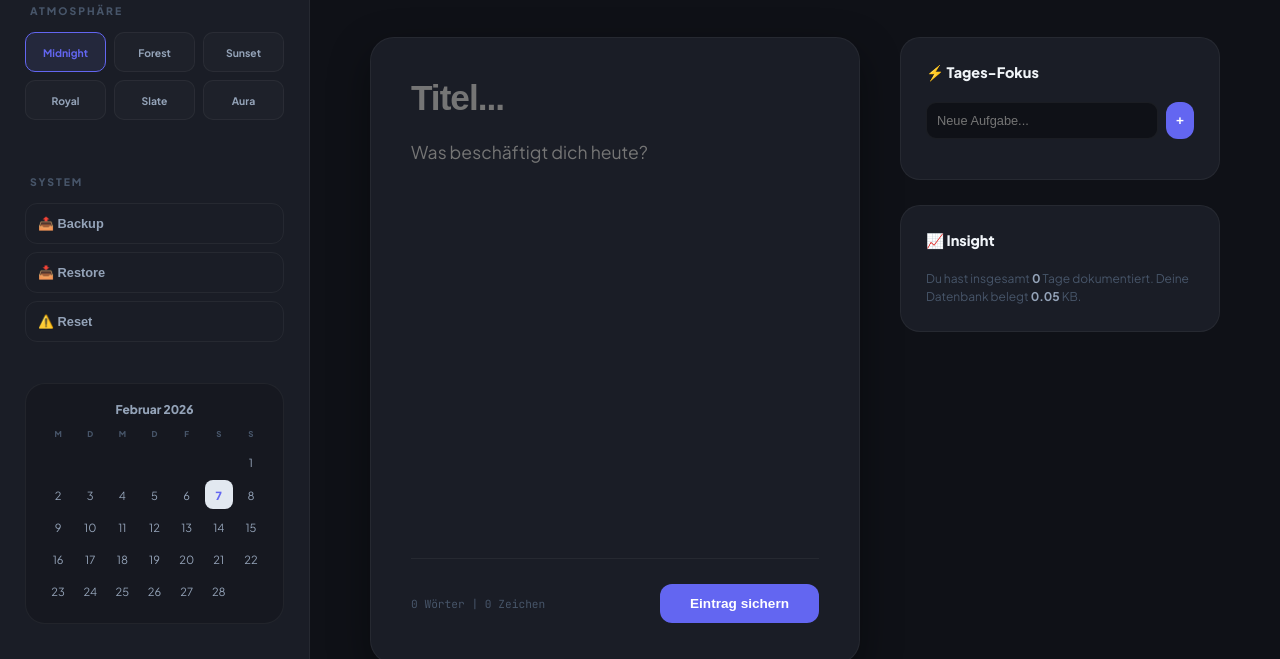
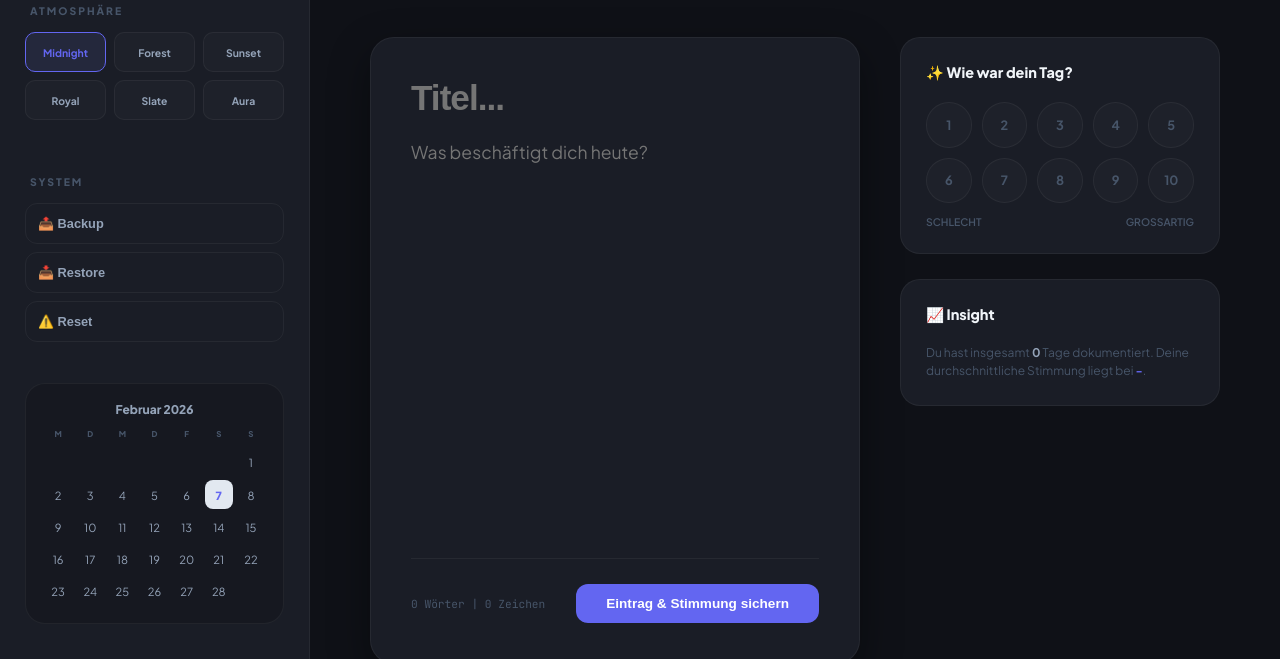
Before and after one commit to gelbblaueblume-commits/reldonote, a plain HTML site: page index.html in a window 1280 px wide. Shown: the part 141-800 px from the top of the page. Drawn offline with Linux system fonts and the light colour scheme.

Commit message:
index.html
Signed-off-by: gelbblaueblume-commits <gelbblaueblume@gmail.com>

```diff
--- a/index.html
+++ b/index.html
@@ -3,10 +3,10 @@
 <head>
     <meta charset="UTF-8">
     <meta name="viewport" content="width=device-width, initial-scale=1.0">
-    <title>reldo note | Aura Edition</title>
+    <title>reldo note | Mood Tracker Edition</title>
     <link href="https://fonts.googleapis.com/css2?family=Plus+Jakarta+Sans:wght@300;400;500;600;700;800&family=JetBrains+Mono:wght@400;500&display=swap" rel="stylesheet">
     <style>
-        /* RELDO NOTE - AURA DESIGN SYSTEM */
+        /* RELDO NOTE - AURA MOOD SYSTEM */
         :root {
             --bg: #0d0f14;
             --surface: #161920;
@@ -23,7 +23,6 @@
             --transition: all 0.4s cubic-bezier(0.23, 1, 0.32, 1);
         }
 
-        /* THEME MATRIX - SOFTER PALETTE */
         body.theme-midnight { --bg: #0f1117; --surface: #1a1d26; --primary: #6366f1; }
         body.theme-forest { --bg: #0d1210; --surface: #161e1a; --primary: #52b788; }
         body.theme-sunset { --bg: #140f10; --surface: #1e1617; --primary: #fb7185; }
@@ -178,6 +177,7 @@
 
         .btn-save-main:hover { transform: translateY(-2px); box-shadow: 0 8px 20px rgba(99, 102, 241, 0.3); opacity: 0.9; }
 
+        /* MOOD SELECTOR STYLES */
         .panel-item {
             background: var(--surface); border: 1px solid var(--border);
             border-radius: 20px; padding: 25px; margin-bottom: 25px;
@@ -185,21 +185,45 @@
 
         .panel-h3 { font-size: 0.9rem; font-weight: 800; margin-bottom: 20px; color: var(--text-main); }
 
-        .todo-entry { display: flex; gap: 8px; margin-bottom: 15px; }
-        .todo-input {
-            flex: 1; background: var(--bg); border: 1px solid var(--border);
-            border-radius: 10px; padding: 10px; color: white; font-size: 0.8rem;
+        .mood-grid {
+            display: grid;
+            grid-template-columns: repeat(5, 1fr);
+            gap: 10px;
+            margin-bottom: 10px;
         }
 
-        .todo-item {
-            display: flex; align-items: center; gap: 10px; padding: 10px;
-            border-radius: 10px; transition: 0.2s; cursor: pointer;
+        .mood-circle {
+            aspect-ratio: 1;
+            border-radius: 50%;
+            border: 1px solid var(--border);
+            display: flex;
+            align-items: center;
+            justify-content: center;
+            font-size: 0.8rem;
+            font-weight: 700;
+            cursor: pointer;
+            transition: var(--transition);
+            color: var(--text-ghost);
+            background: rgba(255,255,255,0.02);
         }
 
-        .todo-item:hover { background: rgba(255,255,255,0.03); }
-        .todo-checkbox { width: 16px; height: 16px; border-radius: 4px; border: 1px solid var(--text-ghost); transition: 0.2s; }
-        .todo-item.completed .todo-text { text-decoration: line-through; color: var(--text-ghost); }
-        .todo-text { font-size: 0.85rem; font-weight: 500; color: var(--text-dim); }
+        .mood-circle:hover { border-color: var(--text-dim); transform: scale(1.1); color: white; }
+        .mood-circle.active {
+            background: var(--primary);
+            color: white;
+            border-color: var(--primary);
+            box-shadow: 0 0 15px rgba(129, 140, 248, 0.4);
+        }
+
+        .mood-label {
+            display: flex;
+            justify-content: space-between;
+            font-size: 0.65rem;
+            color: var(--text-ghost);
+            margin-top: 12px;
+            font-weight: 600;
+            text-transform: uppercase;
+        }
 
         #toast {
             position: fixed; bottom: 30px; left: 50%; transform: translateX(-50%) translateY(100px);
@@ -219,7 +243,7 @@
             <div class="brand-icon">R</div>
             <div class="brand-text">
                 <h1>reldo note</h1>
-                <p>Aura Experience</p>
+                <p>Mood Engine v2</p>
             </div>
         </div>
 
@@ -261,23 +285,34 @@
                 <textarea id="mainBody" class="input-body" placeholder="Was beschäftigt dich heute?"></textarea>
                 <div class="editor-footer">
                     <div class="word-stats"><span id="wordCount">0</span> Wörter | <span id="charCount">0</span> Zeichen</div>
-                    <button class="btn-save-main" onclick="app.saveEntry()">Eintrag sichern</button>
+                    <button class="btn-save-main" onclick="app.saveEntry()">Eintrag & Stimmung sichern</button>
                 </div>
             </section>
 
             <section>
                 <div class="panel-item">
-                    <h3 class="panel-h3">⚡ Tages-Fokus</h3>
-                    <div class="todo-entry">
-                        <input type="text" id="todoIn" class="todo-input" placeholder="Neue Aufgabe...">
-                        <button class="btn-save-main" style="padding: 10px;" onclick="app.addTodo()">+</button>
+                    <h3 class="panel-h3">✨ Wie war dein Tag?</h3>
+                    <div class="mood-grid" id="moodSelector">
+                        <div class="mood-circle" onclick="app.setMood(1)">1</div>
+                        <div class="mood-circle" onclick="app.setMood(2)">2</div>
+                        <div class="mood-circle" onclick="app.setMood(3)">3</div>
+                        <div class="mood-circle" onclick="app.setMood(4)">4</div>
+                        <div class="mood-circle" onclick="app.setMood(5)">5</div>
+                        <div class="mood-circle" onclick="app.setMood(6)">6</div>
+                        <div class="mood-circle" onclick="app.setMood(7)">7</div>
+                        <div class="mood-circle" onclick="app.setMood(8)">8</div>
+                        <div class="mood-circle" onclick="app.setMood(9)">9</div>
+                        <div class="mood-circle" onclick="app.setMood(10)">10</div>
                     </div>
-                    <div id="todoList"></div>
+                    <div class="mood-label">
+                        <span>Schlecht</span>
+                        <span>Großartig</span>
+                    </div>
                 </div>
                 <div class="panel-item">
                     <h3 class="panel-h3">📈 Insight</h3>
                     <p style="font-size: 0.75rem; color: var(--text-ghost); line-height: 1.5;">
-                        Du hast insgesamt <strong id="statDays" style="color:var(--text-dim)">0</strong> Tage dokumentiert. Deine Datenbank belegt <strong id="statTotal" style="color:var(--text-dim)">0</strong> KB.
+                        Du hast insgesamt <strong id="statDays" style="color:var(--text-dim)">0</strong> Tage dokumentiert. Deine durchschnittliche Stimmung liegt bei <strong id="avgMood" style="color:var(--primary)">-</strong>.
                     </p>
                 </div>
             </section>
@@ -287,13 +322,14 @@
     <div id="toast">Änderungen gespeichert</div>
 
     <script>
-        class ReldoAuraEngine {
+        class ReldoMoodEngine {
             constructor() {
-                this.dbKey = 'reldo_aura_v1';
+                this.dbKey = 'reldo_mood_v2';
                 this.db = JSON.parse(localStorage.getItem(this.dbKey)) || {
-                    notes: {}, todos: [], config: { theme: 'midnight' }
+                    notes: {}, config: { theme: 'midnight' }
                 };
                 this.selectedDate = this.fmtDate(new Date());
+                this.currentMood = null;
                 this.init();
             }
 
@@ -302,7 +338,6 @@
                 this.setupTime();
                 this.renderCalendar();
                 this.loadEntry();
-                this.renderTodos();
                 this.updateStats();
                 document.getElementById('mainBody').oninput = () => this.counters();
             }
@@ -315,36 +350,42 @@
                 document.querySelectorAll('.theme-btn').forEach(b => b.classList.toggle('active', b.innerText.toLowerCase() === n));
             }
 
+            setMood(val) {
+                this.currentMood = val;
+                this.renderMoods();
+            }
+
+            renderMoods() {
+                document.querySelectorAll('.mood-circle').forEach((c, idx) => {
+                    c.classList.toggle('active', (idx + 1) === this.currentMood);
+                });
+            }
+
             saveEntry() {
                 const t = document.getElementById('mainTitle').value, b = document.getElementById('mainBody').value;
-                if(!t && !b) return;
-                this.db.notes[this.selectedDate] = { title: t || "Unbenannt", body: b };
-                this.sync(); this.toast("Eintrag gesichert"); this.renderCalendar(); this.updateStats();
+                if(!t && !b && !this.currentMood) return;
+
+                this.db.notes[this.selectedDate] = {
+                    title: t || "Unbenannt",
+                    body: b,
+                    mood: this.currentMood
+                };
+
+                this.sync();
+                this.toast("Alles gesichert");
+                this.renderCalendar();
+                this.updateStats();
             }
 
             loadEntry() {
-                const e = this.db.notes[this.selectedDate] || { title: '', body: '' };
+                const e = this.db.notes[this.selectedDate] || { title: '', body: '', mood: null };
                 document.getElementById('mainTitle').value = e.title;
                 document.getElementById('mainBody').value = e.body;
+                this.currentMood = e.mood;
+                this.renderMoods();
+
                 document.getElementById('viewTitle').innerText = this.selectedDate === this.fmtDate(new Date()) ? "Heute" : this.selectedDate;
                 this.counters();
-            }
-
-            addTodo() {
-                const i = document.getElementById('todoIn'); if(!i.value) return;
-                this.db.todos.push({ id: Date.now(), text: i.value, done: false });
-                i.value = ''; this.renderTodos(); this.sync();
-            }
-
-            toggleTodo(id) { const t = this.db.todos.find(x => x.id === id); if(t) t.done = !t.done; this.renderTodos(); this.sync(); }
-
-            renderTodos() {
-                const c = document.getElementById('todoList'); c.innerHTML = '';
-                this.db.todos.slice().reverse().forEach(t => {
-                    const el = document.createElement('div'); el.className = `todo-item ${t.done?'completed':''}`;
-                    el.innerHTML = `<div class="todo-checkbox" style="background:${t.done?'var(--primary)':'transparent'}"></div><span class="todo-text">${t.text}</span>`;
-                    el.onclick = () => this.toggleTodo(t.id); c.appendChild(el);
-                });
             }
 
             renderCalendar() {
@@ -367,8 +408,12 @@
             }
 
             updateStats() {
-                document.getElementById('statDays').innerText = Object.keys(this.db.notes).length;
-                document.getElementById('statTotal').innerText = (new Blob([JSON.stringify(this.db)]).size / 1024).toFixed(2);
+                const entries = Object.values(this.db.notes);
+                const moodDays = entries.filter(e => e.mood !== null);
+                const avg = moodDays.length > 0 ? (moodDays.reduce((acc, curr) => acc + curr.mood, 0) / moodDays.length).toFixed(1) : "-";
+
+                document.getElementById('statDays').innerText = entries.length;
+                document.getElementById('avgMood').innerText = avg;
             }
 
             setupTime() {
@@ -382,11 +427,11 @@
 
             toast(m) { const t = document.getElementById('toast'); t.innerText = m; t.classList.add('active'); setTimeout(() => t.classList.remove('active'), 2500); }
             sync() { localStorage.setItem(this.dbKey, JSON.stringify(this.db)); }
-            exportData() { const b = new Blob([JSON.stringify(this.db)], {type:'application/json'}); const a = document.createElement('a'); a.href = URL.createObjectURL(b); a.download=`reldo_aura_backup.json`; a.click(); }
+            exportData() { const b = new Blob([JSON.stringify(this.db)], {type:'application/json'}); const a = document.createElement('a'); a.href = URL.createObjectURL(b); a.download=`reldo_mood_backup.json`; a.click(); }
             importData() { const i = document.createElement('input'); i.type = 'file'; i.onchange = e => { const r = new FileReader(); r.onload = x => { this.db = JSON.parse(x.target.result); this.sync(); location.reload(); }; r.readAsText(e.target.files[0]); }; i.click(); }
             hardReset() { if(confirm("Alle Daten löschen?")) { localStorage.removeItem(this.dbKey); location.reload(); } }
         }
-        const app = new ReldoAuraEngine();
+        const app = new ReldoMoodEngine();
     </script>
 </body>
 </html>
```
